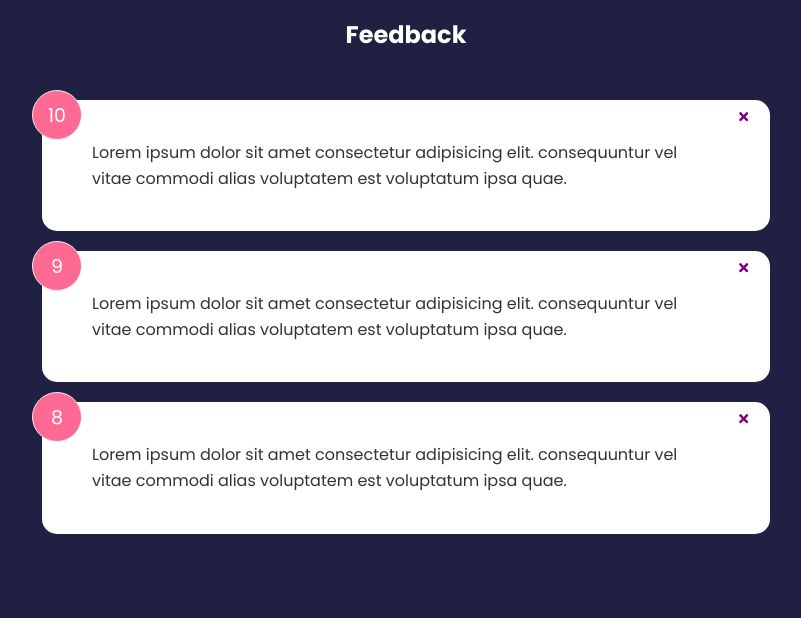
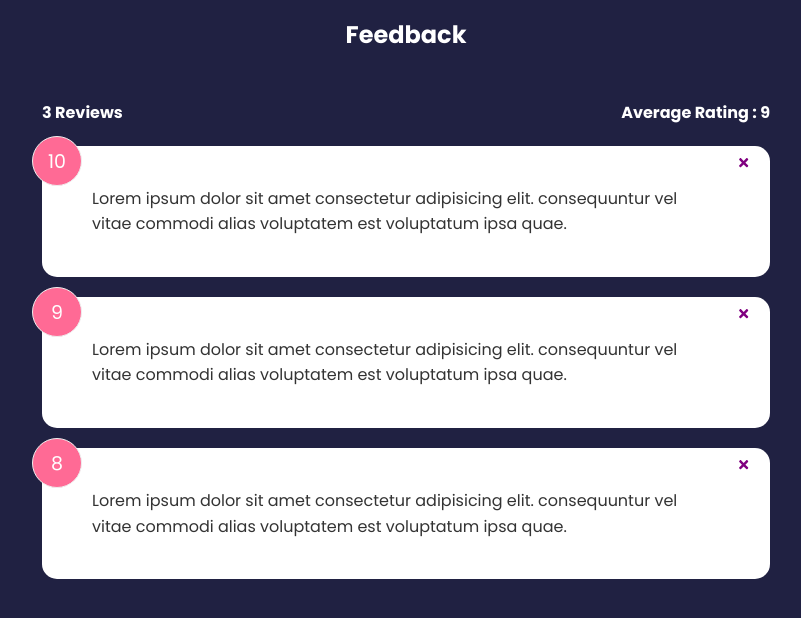
Before and after one commit to nsaini-05/feedback-application, a React (Create React App) app: page / in a window 1280 px wide. Shown: the top 618 px of the page, without its empty margins (234-1035 px from the left). Built offline with nearby package versions, Linux system fonts and the light colour scheme.

Commit message:
Feedback Stats Component

```diff
--- a/src/App.js
+++ b/src/App.js
@@ -2,6 +2,7 @@ import Header from "./components/Header"
 import { useState } from "react"
 import FeedbackData from "./data/FeedbackData"
 import FeedbackItemList from "./components/FeedbackItemList"
+import FeedbackStats from "./components/FeedbackStats"
 
 function App() {
   const [feedbackData, setFeedbackData] = useState(FeedbackData)
@@ -14,6 +15,7 @@ function App() {
     <>
       <Header text={"Feedback"} />
       <div className="container">
+        <FeedbackStats feedBackList={feedbackData} />
         <FeedbackItemList
           feedBackList={feedbackData}
           handleDelete={deleteFeedback}
--- /dev/null
+++ b/src/components/FeedbackStats.jsx
@@ -0,0 +1,18 @@
+import React from 'react'
+import PropTypes from "prop-types"
+function FeedbackStats({feedBackList}) {
+let average = feedBackList.reduce((acc ,f) => acc + f.rating ,0) / feedBackList.length;
+average = average.toFixed(1).replace(/[.,]0$/,'')
+  return (
+    <div className='feedback-stats'>
+        <h4>{feedBackList.length} Reviews</h4>
+        <h4>Average Rating : {isNaN(average) ? 0 : average}</h4>
+    </div>
+  )
+}
+
+FeedbackStats.propTypes ={
+    feedBackList : PropTypes.array.isRequired
+}
+
+export default FeedbackStats
```
